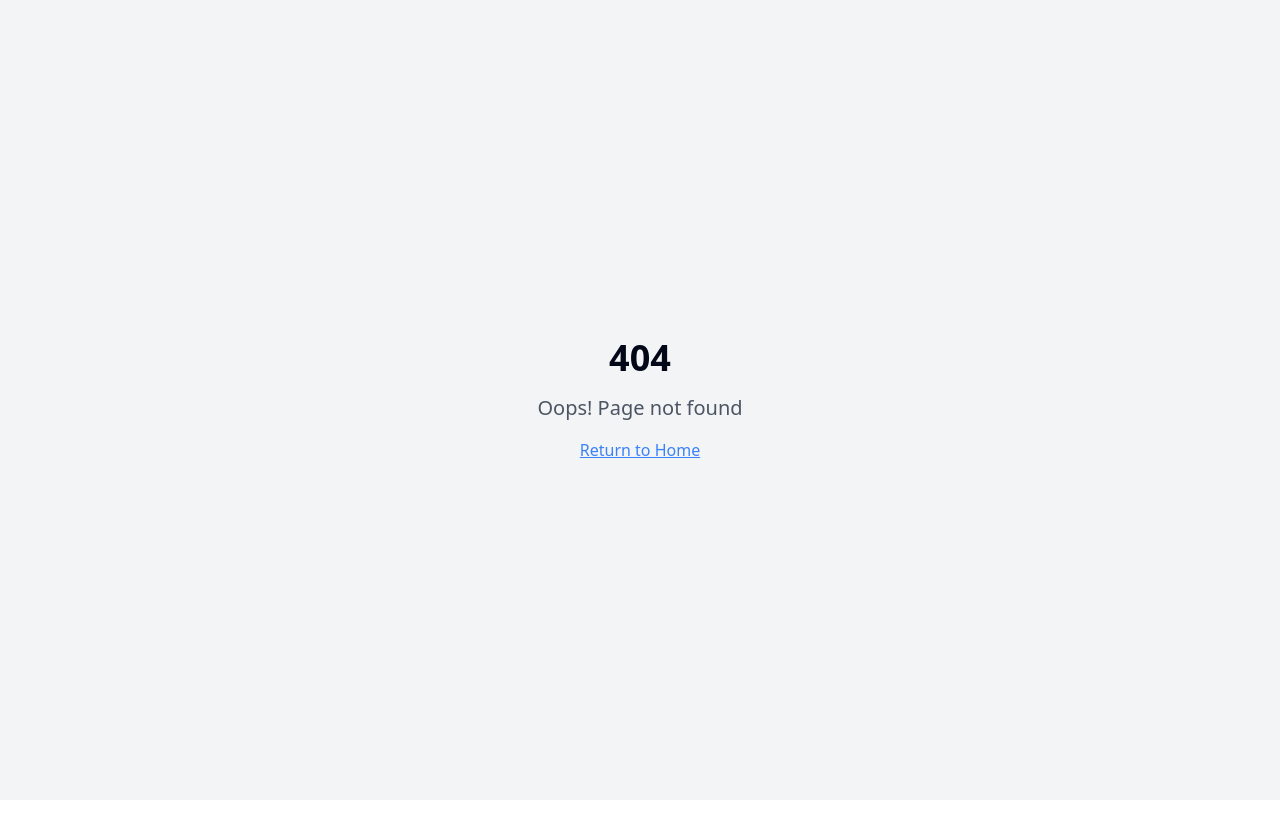
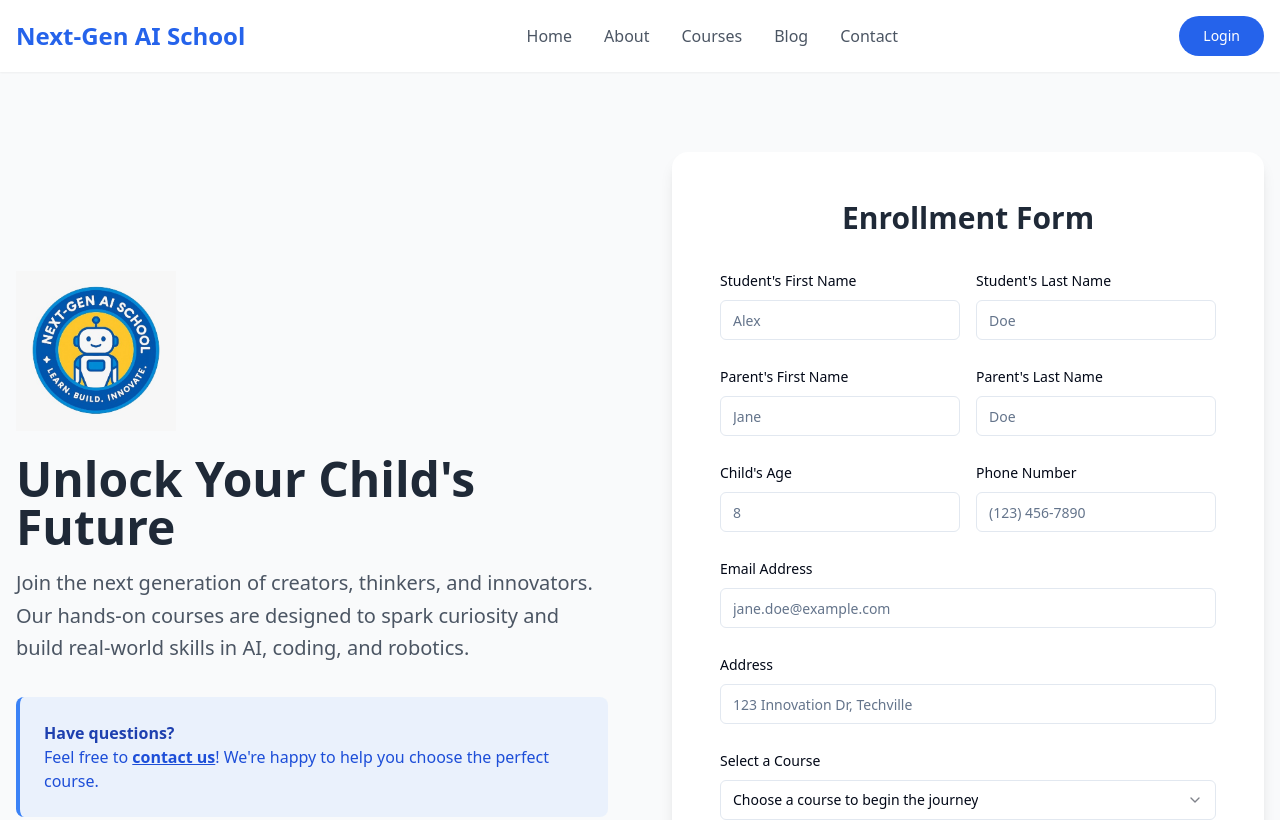
Before and after one commit to alyasghar180/ai-kids-code-verse, a React (Vite) app: page /enroll in a window 1280 px wide. Before the commit this address had no page. Shown: the top 820 px of the page. Built offline with nearby package versions, Linux system fonts and the light colour scheme.

Commit message:
Add enrollment page
Implement the enrollment page with form, animations, and visual enhancements.

```diff
--- a/src/App.tsx
+++ b/src/App.tsx
@@ -11,6 +11,7 @@ import Contact from "./pages/Contact";
 import NotFound from "./pages/NotFound";
 import CourseDetail from "./pages/CourseDetail";
 import Blog from "./pages/Blog";
+import Enrollment from "./pages/Enrollment";
 
 const queryClient = new QueryClient();
 
@@ -26,6 +27,7 @@ const App = () => (
           <Route path="/courses" element={<Courses />} />
           <Route path="/course/:courseId" element={<CourseDetail />} />
           <Route path="/blog" element={<Blog />} />
+          <Route path="/enroll" element={<Enrollment />} />
           <Route path="/contact" element={<Contact />} />
           {/* ADD ALL CUSTOM ROUTES ABOVE THE CATCH-ALL "*" ROUTE */}
           <Route path="*" element={<NotFound />} />
--- a/src/pages/CourseDetail.tsx
+++ b/src/pages/CourseDetail.tsx
@@ -47,7 +47,9 @@ const CourseDetail = () => {
                         ))}
                     </div>
                      <p className="text-4xl font-bold my-6 text-center">{course.price}</p>
-                    <Button size="lg" className="w-full bg-yellow-400 hover:bg-yellow-500 text-gray-900 font-bold text-lg rounded-full">Enroll Now</Button>
+                    <Button asChild size="lg" className="w-full bg-yellow-400 hover:bg-yellow-500 text-gray-900 font-bold text-lg rounded-full transition-transform duration-200 hover:scale-105">
+                        <Link to={`/enroll?courseId=${course.id}`}>Enroll Now</Link>
+                    </Button>
                 </div>
             </div>
           </div>
--- /dev/null
+++ b/src/pages/Enrollment.tsx
@@ -0,0 +1,154 @@
+
+import { zodResolver } from "@hookform/resolvers/zod";
+import { useForm } from "react-hook-form";
+import * as z from "zod";
+import { Button } from "@/components/ui/button";
+import {
+  Form,
+  FormControl,
+  FormField,
+  FormItem,
+  FormLabel,
+  FormMessage,
+} from "@/components/ui/form";
+import { Input } from "@/components/ui/input";
+import {
+  Select,
+  SelectContent,
+  SelectItem,
+  SelectTrigger,
+  SelectValue,
+} from "@/components/ui/select";
+import { courses } from "@/data/courses";
+import Navigation from "@/components/Navigation";
+import Footer from "@/components/Footer";
+import { toast } from "sonner";
+import { Link, useSearchParams } from "react-router-dom";
+import { ArrowRight } from "lucide-react";
+
+const enrollmentFormSchema = z.object({
+  studentFirstName: z.string().min(1, "Student's first name is required"),
+  studentLastName: z.string().min(1, "Student's last name is required"),
+  parentFirstName: z.string().min(1, "Parent's first name is required"),
+  parentLastName: z.string().min(1, "Parent's last name is required"),
+  childAge: z.coerce.number().min(8, "Child must be at least 8 years old.").max(18, "Please contact us for students over 18."),
+  phone: z.string().min(10, "A valid phone number is required"),
+  email: z.string().email("A valid email is required"),
+  address: z.string().min(1, "Address is required"),
+  courseId: z.string({ required_error: "Please select a course." }),
+});
+
+type EnrollmentFormValues = z.infer<typeof enrollmentFormSchema>;
+
+const Enrollment = () => {
+  const [searchParams] = useSearchParams();
+  const courseId = searchParams.get('courseId');
+
+  const form = useForm<EnrollmentFormValues>({
+    resolver: zodResolver(enrollmentFormSchema),
+    defaultValues: {
+      studentFirstName: "",
+      studentLastName: "",
+      parentFirstName: "",
+      parentLastName: "",
+      phone: "",
+      email: "",
+      address: "",
+      courseId: courseId || undefined,
+    },
+  });
+
+  function onSubmit(data: EnrollmentFormValues) {
+    console.log(data);
+    toast.success("Enrollment Submitted!", {
+      description: "We've received your details and will be in touch shortly to finalize payment.",
+      duration: 5000,
+    });
+    form.reset();
+  }
+
+  return (
+    <div className="min-h-screen bg-gray-50">
+      <Navigation />
+      <main className="py-20 px-4">
+        <div className="max-w-7xl mx-auto grid lg:grid-cols-2 gap-16 items-center">
+          <div className="animate-in fade-in slide-in-from-left-8 duration-1000">
+            <img src="/lovable-uploads/0fff5ec7-0958-4740-99f1-9e8a9684983d.png" alt="Next-Gen AI School Logo" className="w-40 h-40 mx-auto lg:mx-0 mb-6 transition-transform duration-300 hover:scale-110" />
+            <h1 className="text-4xl lg:text-5xl font-bold text-gray-800 mb-4">Unlock Your Child's Future</h1>
+            <p className="text-xl text-gray-600 leading-relaxed">Join the next generation of creators, thinkers, and innovators. Our hands-on courses are designed to spark curiosity and build real-world skills in AI, coding, and robotics.</p>
+            <div className="mt-8 p-6 bg-blue-100/50 rounded-lg border-l-4 border-blue-500">
+                <p className="font-semibold text-blue-800">Have questions?</p>
+                <p className="text-blue-700">Feel free to <Link to="/contact" className="underline font-bold hover:text-blue-600">contact us</Link>! We're happy to help you choose the perfect course.</p>
+            </div>
+          </div>
+          <div className="bg-white p-8 lg:p-12 rounded-2xl shadow-lg animate-in fade-in slide-in-from-right-8 duration-1000">
+            <h2 className="text-3xl font-bold text-center mb-8 text-gray-800">Enrollment Form</h2>
+            <Form {...form}>
+              <form onSubmit={form.handleSubmit(onSubmit)} className="space-y-6">
+                <div className="grid md:grid-cols-2 gap-4">
+                    <FormField control={form.control} name="studentFirstName" render={({ field }) => (
+                        <FormItem><FormLabel>Student's First Name</FormLabel><FormControl><Input placeholder="Alex" {...field} /></FormControl><FormMessage /></FormItem>
+                    )} />
+                    <FormField control={form.control} name="studentLastName" render={({ field }) => (
+                        <FormItem><FormLabel>Student's Last Name</FormLabel><FormControl><Input placeholder="Doe" {...field} /></FormControl><FormMessage /></FormItem>
+                    )} />
+                </div>
+                 <div className="grid md:grid-cols-2 gap-4">
+                    <FormField control={form.control} name="parentFirstName" render={({ field }) => (
+                        <FormItem><FormLabel>Parent's First Name</FormLabel><FormControl><Input placeholder="Jane" {...field} /></FormControl><FormMessage /></FormItem>
+                    )} />
+                    <FormField control={form.control} name="parentLastName" render={({ field }) => (
+                        <FormItem><FormLabel>Parent's Last Name</FormLabel><FormControl><Input placeholder="Doe" {...field} /></FormControl><FormMessage /></FormItem>
+                    )} />
+                </div>
+                <div className="grid md:grid-cols-2 gap-4">
+                     <FormField control={form.control} name="childAge" render={({ field }) => (
+                        <FormItem><FormLabel>Child's Age</FormLabel><FormControl><Input type="number" placeholder="8" {...field} /></FormControl><FormMessage /></FormItem>
+                    )} />
+                     <FormField control={form.control} name="phone" render={({ field }) => (
+                        <FormItem><FormLabel>Phone Number</FormLabel><FormControl><Input placeholder="(123) 456-7890" {...field} /></FormControl><FormMessage /></FormItem>
+                    )} />
+                </div>
+                <FormField control={form.control} name="email" render={({ field }) => (
+                    <FormItem><FormLabel>Email Address</FormLabel><FormControl><Input placeholder="jane.doe@example.com" {...field} /></FormControl><FormMessage /></FormItem>
+                )} />
+                <FormField control={form.control} name="address" render={({ field }) => (
+                    <FormItem><FormLabel>Address</FormLabel><FormControl><Input placeholder="123 Innovation Dr, Techville" {...field} /></FormControl><FormMessage /></FormItem>
+                )} />
+                <FormField
+                  control={form.control}
+                  name="courseId"
+                  render={({ field }) => (
+                    <FormItem>
+                      <FormLabel>Select a Course</FormLabel>
+                      <Select onValueChange={field.onChange} defaultValue={field.value}>
+                        <FormControl>
+                          <SelectTrigger>
+                            <SelectValue placeholder="Choose a course to begin the journey" />
+                          </SelectTrigger>
+                        </FormControl>
+                        <SelectContent>
+                          {courses.map(course => (
+                            <SelectItem key={course.id} value={String(course.id)}>{course.title}</SelectItem>
+                          ))}
+                        </SelectContent>
+                      </Select>
+                      <FormMessage />
+                    </FormItem>
+                  )}
+                />
+
+                <Button type="submit" size="lg" className="w-full bg-blue-600 hover:bg-blue-700 text-lg font-bold transition-transform duration-200 hover:scale-105">
+                  Submit & Proceed to Payment <ArrowRight className="ml-2" />
+                </Button>
+              </form>
+            </Form>
+          </div>
+        </div>
+      </main>
+      <Footer />
+    </div>
+  );
+};
+
+export default Enrollment;
```
Also changed, not shown: public/lovable-uploads/0fff5ec7-0958-4740-99f1-9e8a9684983d.png (added).
